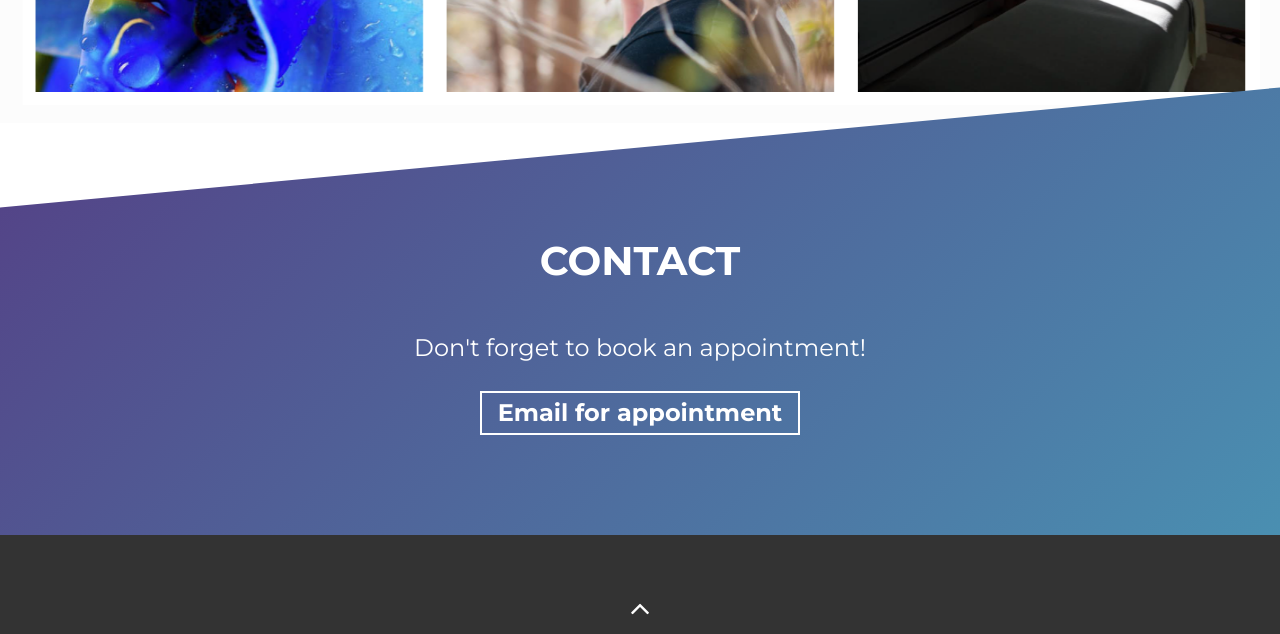
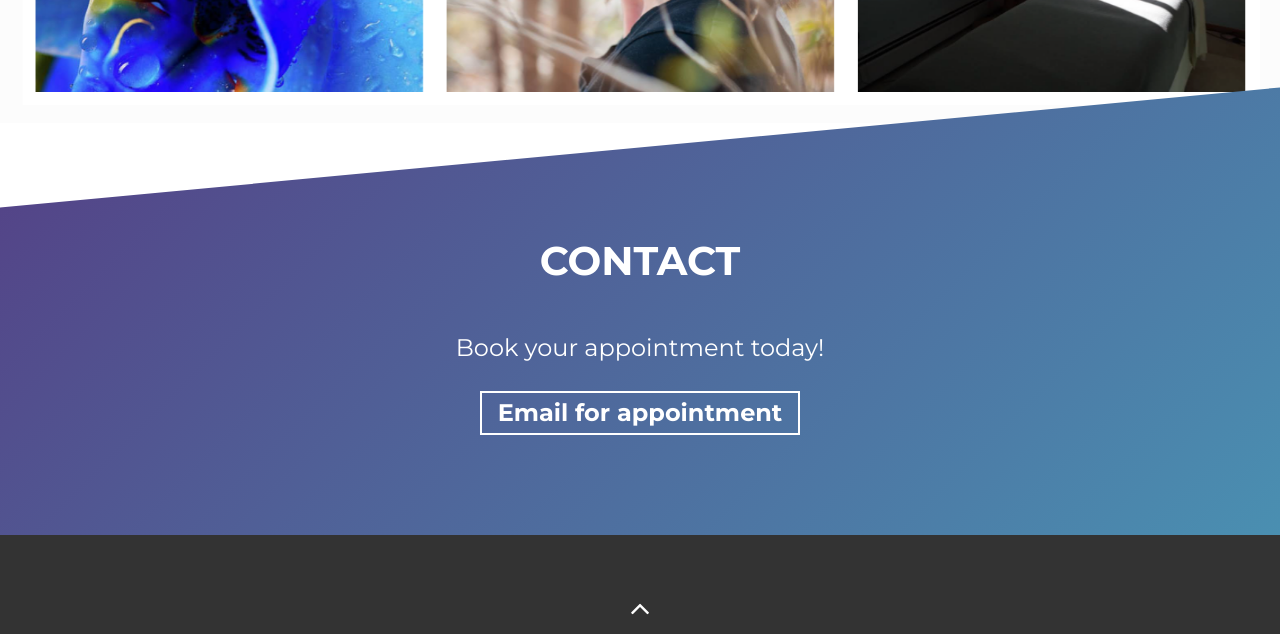
Before and after one commit to martim0t0/justinedanimassagetherapy, a website built with Parcel: page src/index.html in a window 1280 px wide. Shown: the part 1902-2536 px from the top of the page. Built offline with nearby package versions, Linux system fonts and the light colour scheme.

Commit message:
Changed contact area text for Justine

```diff
--- a/src/index.html
+++ b/src/index.html
@@ -123,7 +123,7 @@
         <h2 class="section-title">Contact</h2>
         <div class="contact-wrapper load-hidden">
           <p class="contact-wrapper__text">
-            Don't forget to book an appointment!
+            Book your appointment today!
           </p>
           <a
             rel="noreferrer"
```
